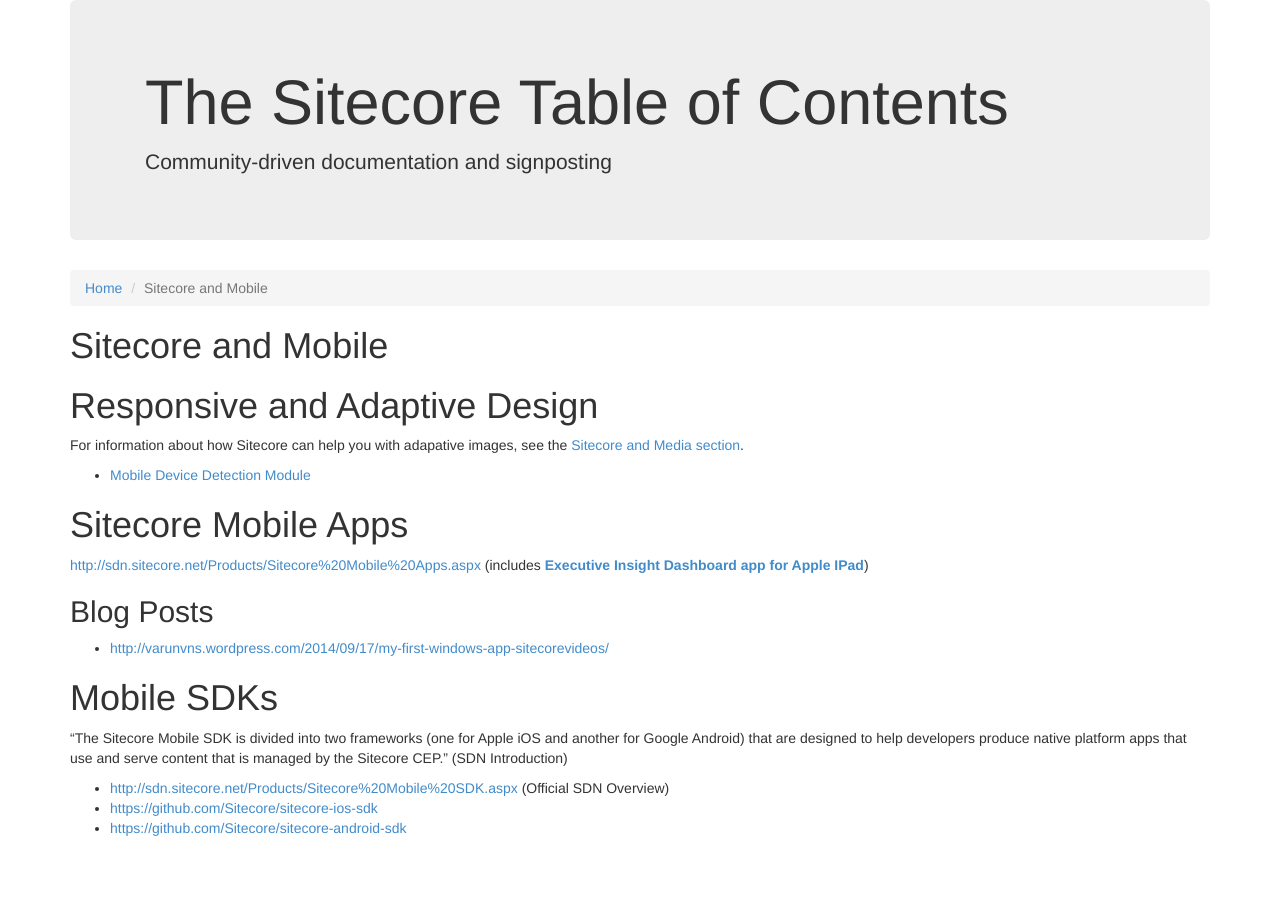
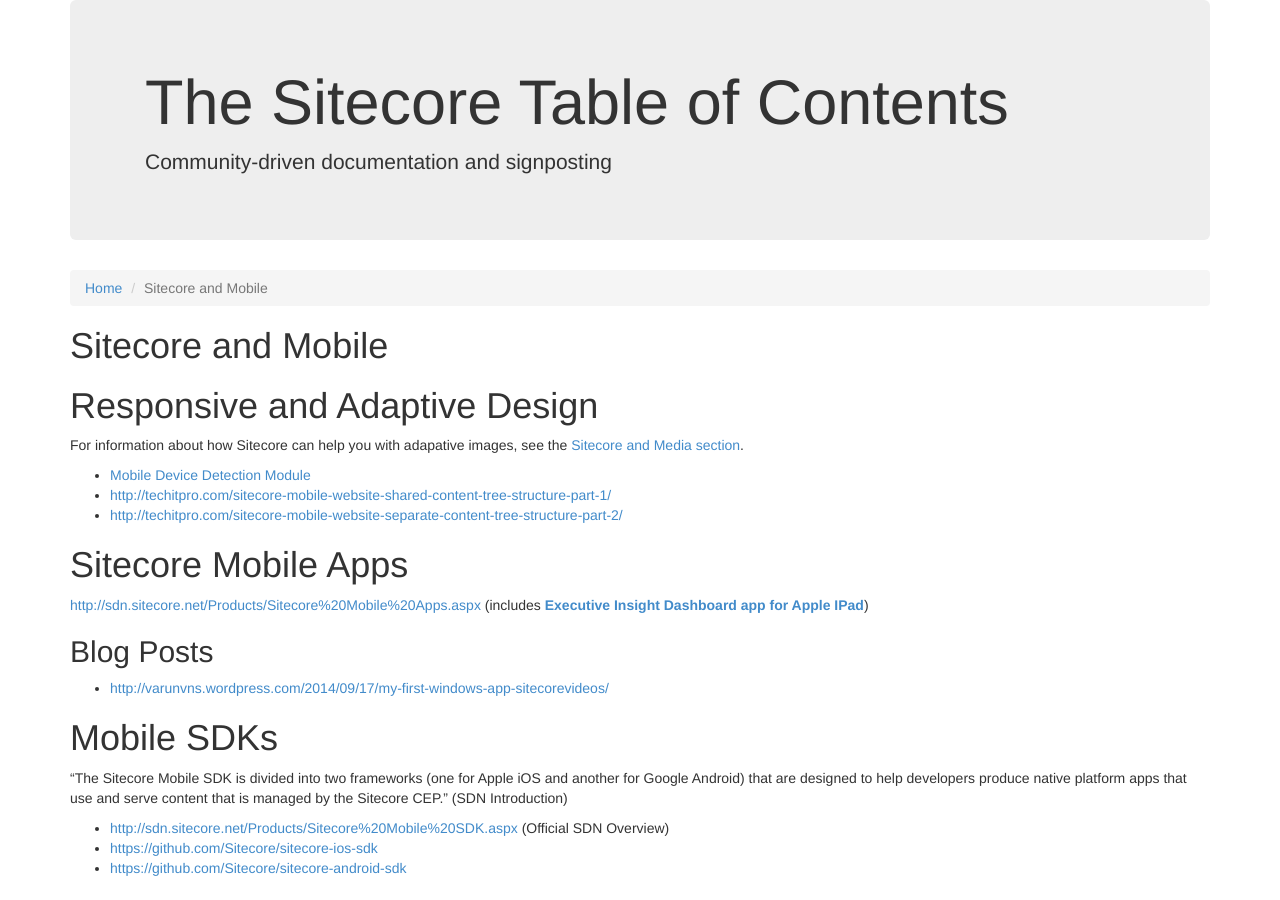
Before and after one commit to Sitecore-Community/docs, a Jekyll site: the page built from documentation/Mobile/index.md, in a window 1280 px wide. Built offline with Jekyll 4.4.1, drawn with Linux system fonts in a browser that asks for light colours; nearby versions of some CDN libraries; some of the changed lines change nothing that is shown.

Commit message:
Mobile blog posts

```diff
--- a/documentation/Mobile/index.md
+++ b/documentation/Mobile/index.md
@@ -10,6 +10,8 @@
 For information about how Sitecore can help you with adapative images, see the [Sitecore and Media section](/docs/documentation/Sitecore and Media/index.html).
 
 * [Mobile Device Detection Module](https://marketplace.sitecore.net/Modules/Mobile_Device_Detector.aspx)
+* [http://techitpro.com/sitecore-mobile-website-shared-content-tree-structure-part-1/](http://techitpro.com/sitecore-mobile-website-shared-content-tree-structure-part-1/)
+* [http://techitpro.com/sitecore-mobile-website-separate-content-tree-structure-part-2/](http://techitpro.com/sitecore-mobile-website-separate-content-tree-structure-part-2/)
 
 # Sitecore Mobile Apps
 
```
